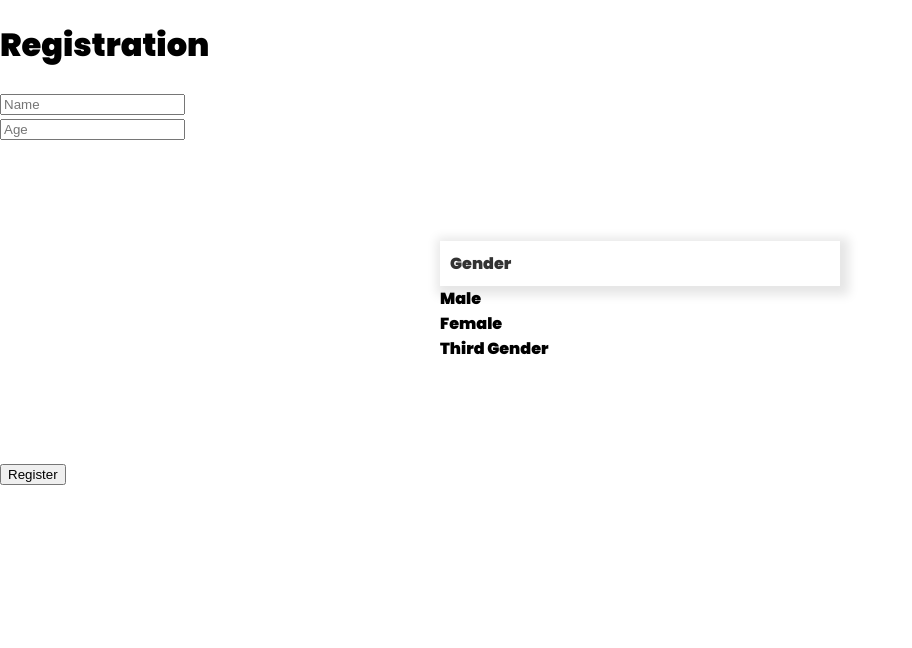
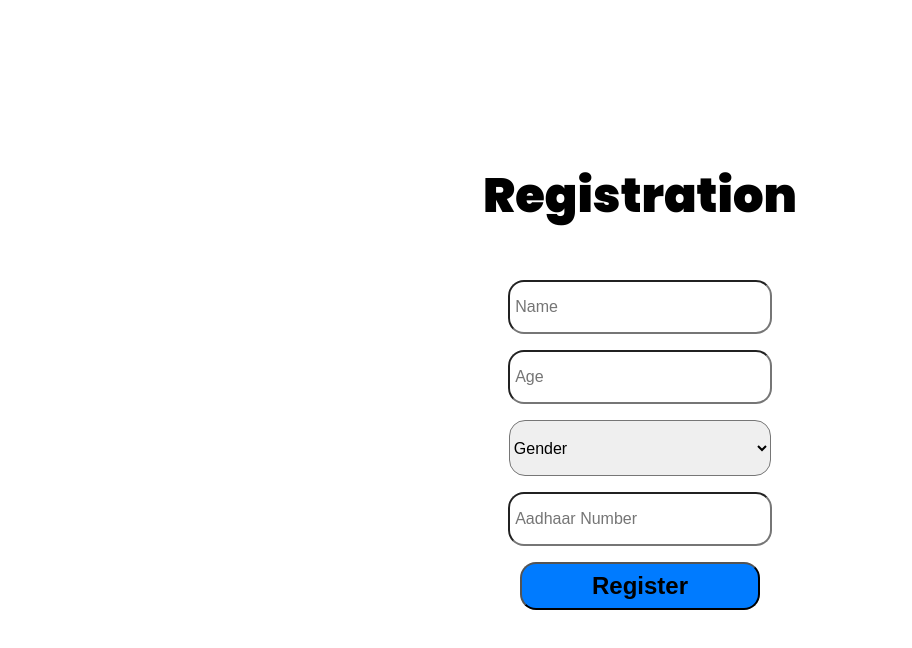
Before and after one commit to roshh4/health-scheme-management, a React (Create React App) app in the folder client/: page /registration in a window 1280 px wide. Shown: the top 648 px of the page, without its empty margins (0-912 px from the left). Built offline with nearby package versions, Linux system fonts and the light colour scheme.

Commit message:
Registration page almost done

```diff
--- a/client/src/Registration/regis.css
+++ b/client/src/Registration/regis.css
@@ -1,31 +1,51 @@
 @import url('https://fonts.googleapis.com/css2?family=Poppins:wght@900&display=swap');
+
+h1{
+    font-size: 3rem;
+}
 
 .wrapper{
     text-align: center;
+    padding-top: 8rem;
 }
-
-.container{
-    width: 100%;
-    height: 100vh;
+.dropdown{
+    width: 20.5%;
+    height: 3.5rem;
+    border-radius: 1rem;
+    font-size: 1rem;
 }
-
-.dropdown{
-    width: 400px;
-    margin: 100px auto;
+.sub{
+    padding-top: 1rem;
 }
-
-.dropdown .dropdown_btn{
-    padding: 10px;
-    background: #fff;
-    box-shadow: 3px 3px 10px 6px #e6e6e6;
-    font-weight: bold;
-    color: #333;
-    display: flex;
-    text-align: center;
-    justify-content: space-between;
+.drp{
+    padding-top: 1rem;
 }
-
+input{
+    font-size: 1rem;
+    /* padding-left: 0.5%; */
+}
+.input{
+    padding-top: 1rem;
+}
+.input_box::placeholder{
+    font-size: 1rem;
+    padding-left: 0.2rem;
+}
+.input_box{
+    height: 3rem;
+    width: 20%;
+    border-radius: 1rem;
+}
 body{
     margin: 0;
     font-family: "Poppins", sans-serif;
 }
+
+button{
+    background-color: #007bff;
+    font-size: 1.5rem;
+    font-weight: bold;
+    border-radius: 1rem;
+    height: 3rem;
+    width: 15rem;
+}
--- a/client/src/Registration/regis.jsx
+++ b/client/src/Registration/regis.jsx
@@ -3,32 +3,31 @@ import './regis.css'
 
 const regis = () => {
   return (
-    <div>
+    <div className='wrapper'>
         <form action=''>
             <h1>Registration</h1>
-            <div className='input_box'>
-                <input type='text' placeholder='Name' required/>
+            <div className='input'>
+                <input className='input_box' type='text' placeholder='Name' required/>
             </div>
-            <div className='input_box'>
-                <input type='text' placeholder='Age' required/>
+            <div className='input'>
+                <input className='input_box' min="1" type='number' placeholder='Age' required/>
             </div>
 
-            <div className='dropdown'>
-              <div className='dropdown_btn'>Gender</div>
-                <div className='dropdown_content'>
-                  <div className='dropdown_item'>
-                    Male
-                  </div>
-                  <div className='dropdown_item'>
-                    Female
-                  </div>
-                  <div className='dropdown_item'>
-                    Third Gender
-                  </div>
-                </div>
-                </div>
+            <div className='drp'>
+                  <select className='dropdown'>
+                  <option>Gender</option>
+                      <option>Male</option>
+                      <option>Female</option>
+                      <option>Third Gender</option>
+                  </select>
+            </div>
+            <div className='input'>
+              <input className='input_box' type='text' placeholder='Aadhaar Number' required/>
+            </div>
+            <div className='sub'>
+            <button type='submit'>Register</button>
+            </div>
 
-            <button type='submit'>Register</button>
         </form>
     </div>
   )
--- /dev/null
+++ b/package.json
@@ -0,0 +1,5 @@
+{
+  "dependencies": {
+    "@syncfusion/ej2-react-splitbuttons": "^26.2.10"
+  }
+}
```
Also changed, not shown: 1 other file (tests, documents, lock files or other folders).
